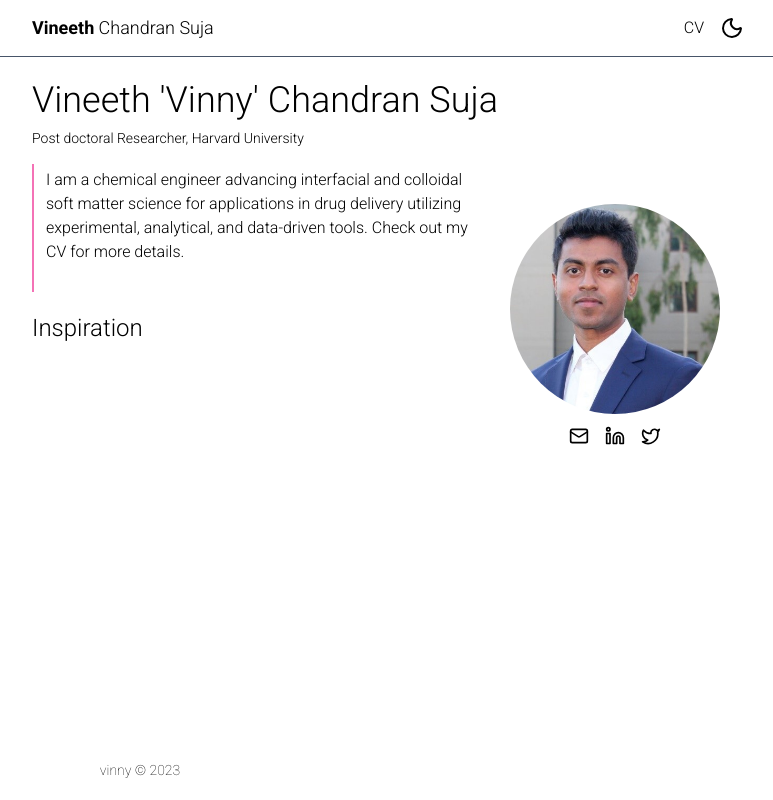
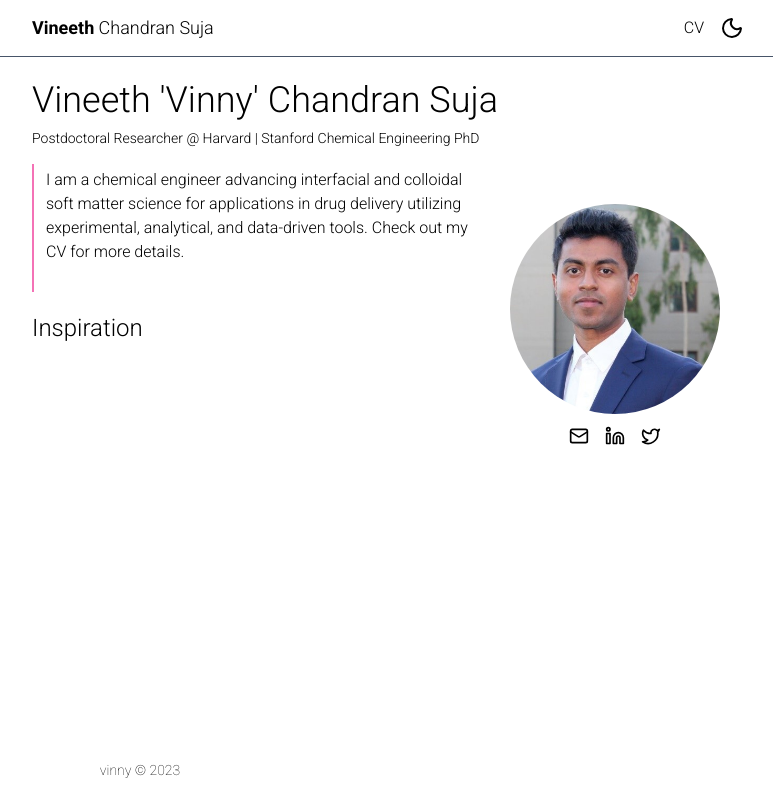
Before and after one commit to vcsuja/vcsuja.github.io, a SvelteKit app: page / in a window 1280 px wide. Shown: the whole page, without its empty margins (244-1017 px from the left). Built offline with nearby package versions, Linux system fonts and the light colour scheme.

Commit message:
Update +page.svelte

```diff
--- a/src/routes/+page.svelte
+++ b/src/routes/+page.svelte
@@ -22,7 +22,7 @@
 </script>
 
 <h1 class="text-4xl mb-2">Vineeth 'Vinny' Chandran Suja</h1>
-<p class="text-sm mb-4">Post doctoral Researcher, Harvard University</p>
+<p class="text-sm mb-4">Postdoctoral Researcher @ Harvard | Stanford Chemical Engineering PhD</p>
 
 <div class="md:float-right mx-auto md:mx-10 my-10">
 	<img class="rounded-full mb-3 mx-auto" width="210" height="210" src={vinnyImage} alt="Vineeth 'Vinny' Chandran Suja" />
```
